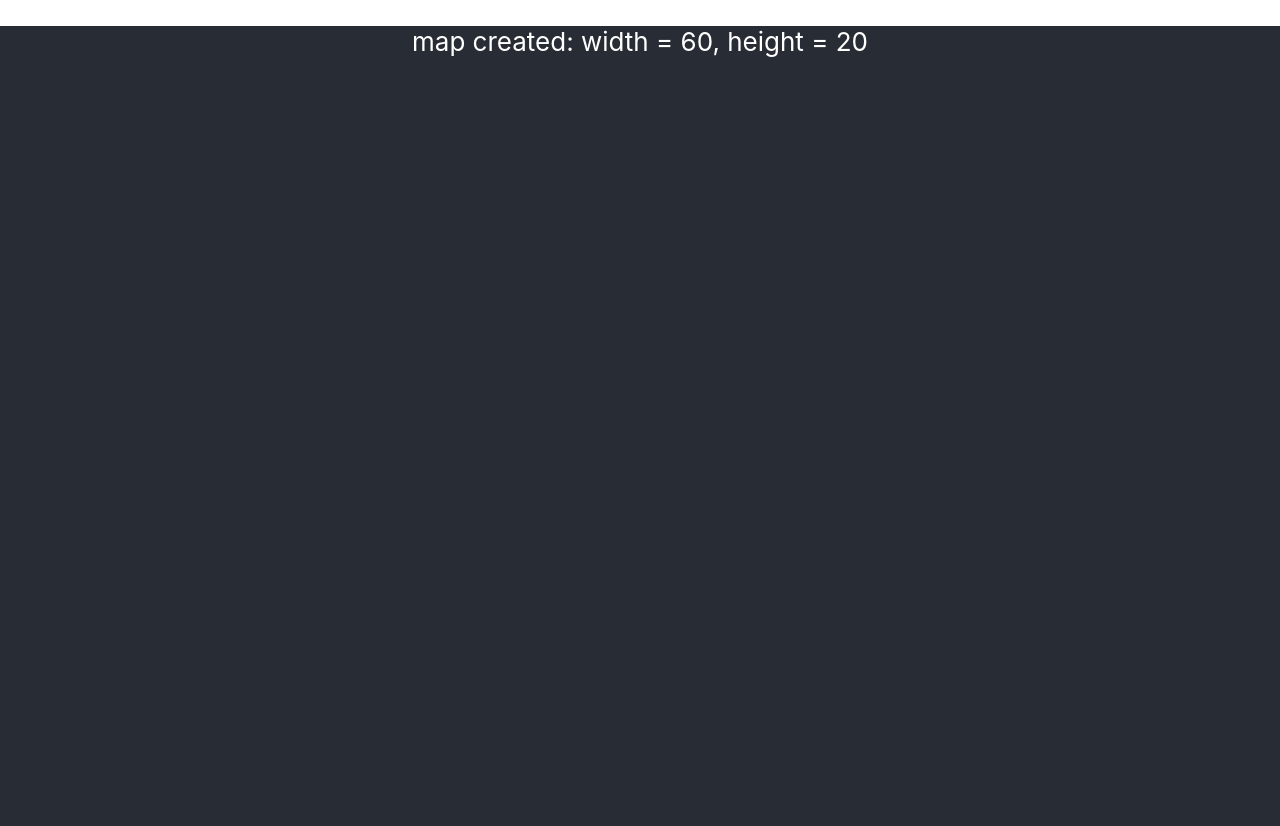
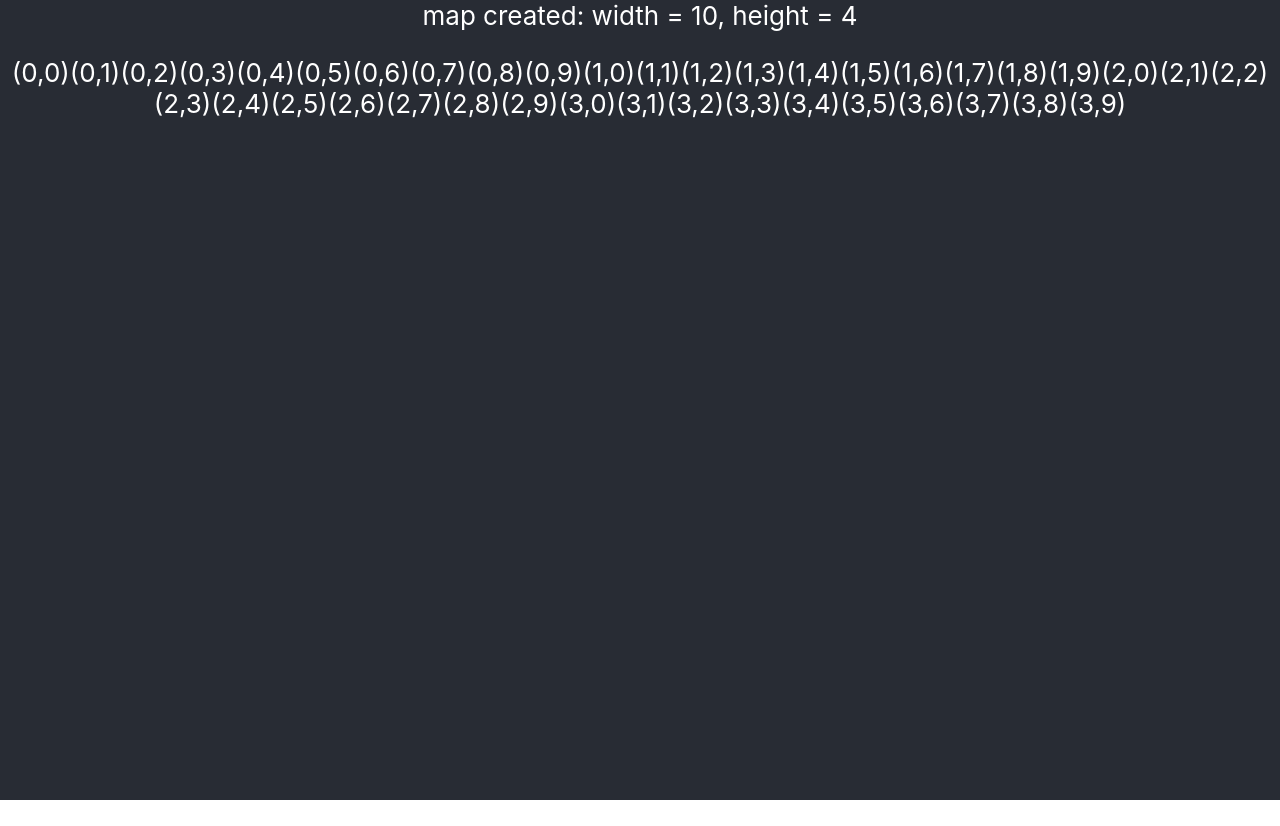
Before and after one commit to haoliu-dev/board-game, a React (Create React App) app: page / in a window 1280 px wide. After the commit the page ends 800 px from the top, so only its background shows below. Built offline with nearby package versions, Linux system fonts and the light colour scheme.

Commit message:
add hextile

```diff
--- a/src/Gameboard.js
+++ b/src/Gameboard.js
@@ -6,12 +6,20 @@ export default class Gameboard extends React.Component {
   constructor(props) {
     super(props);
     this.state = {
-      map: new HexMap(60,20),
+      map: new HexMap(10, 4),
     }
   }
   render() {
+    const tiles = this.state.map.tiles.map(t =>
+      <span>({t.x},{t.y})</span>
+    );
     return (
-      <p>map created: width = {this.state.map.width}, height = {this.state.map.height} </p>
+      <div>
+        map created: width = {this.state.map.width}, height = {this.state.map.height}
+        <p>
+          {tiles}
+        </p>
+      </div>
     );
 
   }
--- a/src/engine/hexmap.ts
+++ b/src/engine/hexmap.ts
@@ -1,8 +1,11 @@
+import HexTile from "./hextile";
+
 /*
 A Hex-tile based map, like what we see in civilization 6, with the following traits
 - the map has immutable size
 - each tile connects to six tiles attaching to the its six edges
-The tiles layout are as below: one line represents one tile row, and one brackets represents one tile
+The tiles layout are as below:
+the even number row is positioned half tile right compared to odd number rows
    (0,0) (0,1) (0,2) (0,3)
 (1,-1) (1,1) (1,2) (1,3) (1,4)
    (2,0) (2,1) (2,2) (2,3)
@@ -12,9 +15,25 @@ export default class HexMap {
   // map width and height in tile count
   width: number;
   height: number;
+  tiles: Array<HexTile>;
 
   constructor(width: number, height: number) {
     this.width = width;
     this.height = height;
+    // populate tiles
+    const tileCount = width * height;
+    this.tiles = new Array(tileCount);
+    for (let i = 0; i < tileCount; i++) {
+      const [x, y] = this._index2coordinate(i);
+      this.tiles[i] = new HexTile(x, y);
+    }
+  }
+
+  // tile coordination <-> index converter
+  private _coordinate2index(x: number, y: number) {
+    return y * this.width + x;
+  }
+  private _index2coordinate(idx: number) {
+    return [Math.floor(idx / this.width), idx % this.width];
   }
 }
--- /dev/null
+++ b/src/engine/hextile.ts
@@ -0,0 +1,19 @@
+export default class HexTile {
+  // tile position
+  x: number;
+  y: number;
+  // attributes
+  elevation: number = 0;
+  // plain|hill|peak|water|sea|meadow
+  terrain: string = 'plain';
+  // none|tundra|ice|forest|grass
+  modifier: string = "none";
+  // none|copper|iron|coal|oil
+  resource: string = "none"
+
+
+  constructor(x:number, y:number) {
+    this.x = x;
+    this.y = y;
+  }
+}
```
